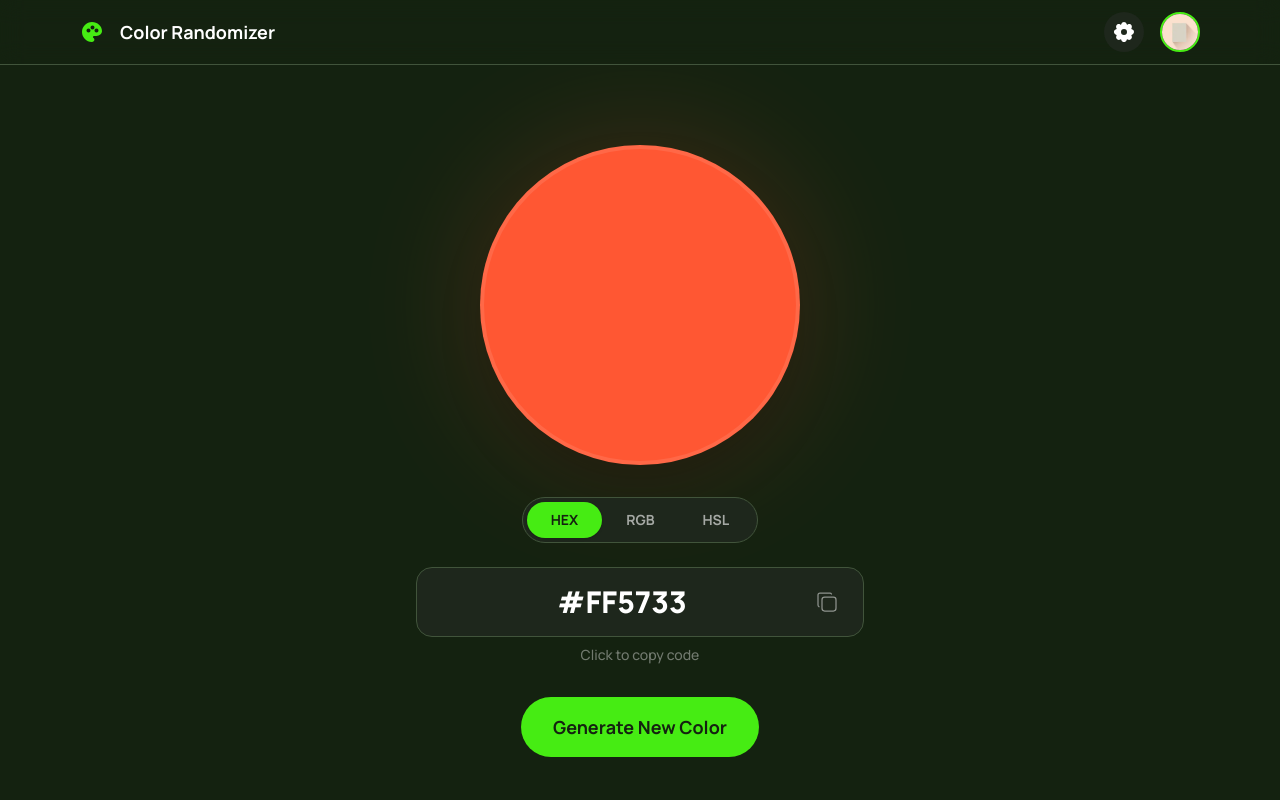
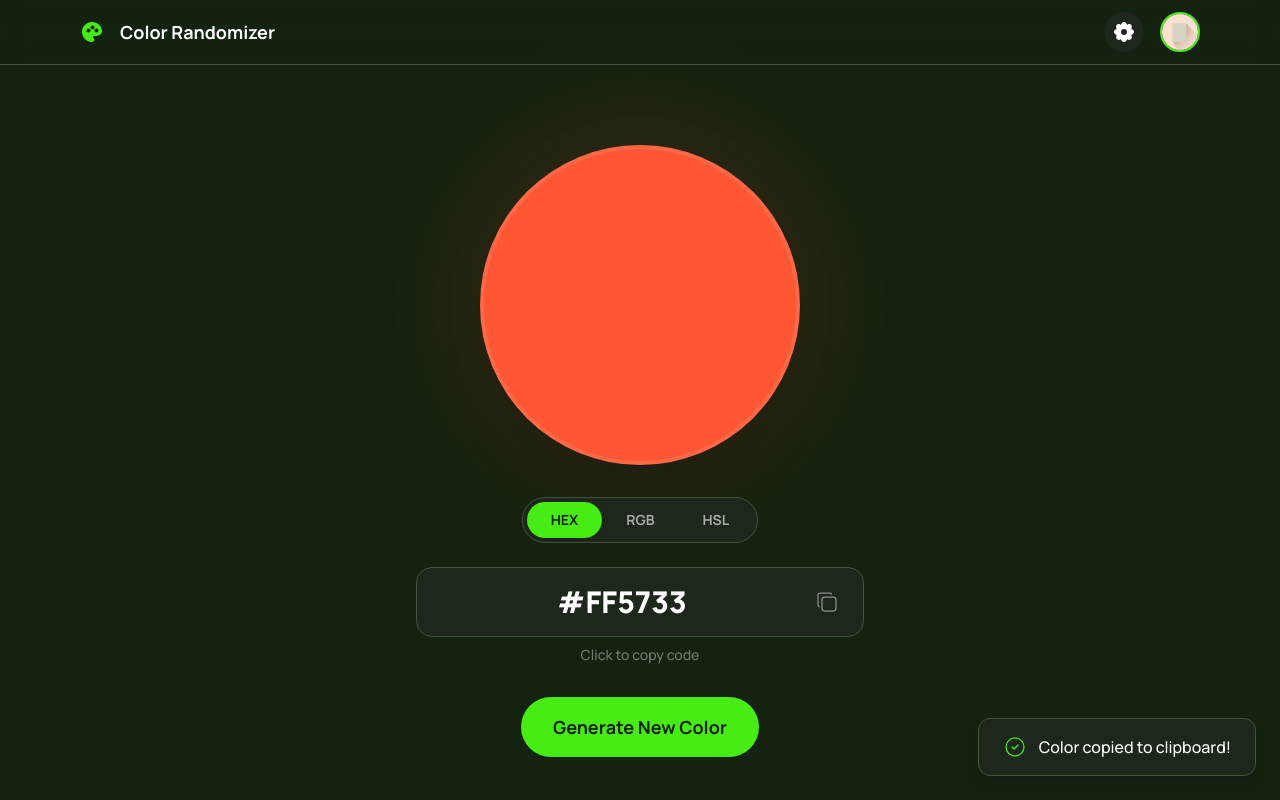
Before and after one commit to juanfeoru/color-randomizer, a React (Vite) app: page / in a window 1280 px wide. Both pictures are taken after a click on the button 827 px from the left and 602 px from the top of the page. Shown: the top 800 px of the page. Built offline with nearby package versions, Linux system fonts and the light colour scheme.

Commit message:
feat: Introduce an animated alert component, dynamically display color statistics, and add VS Code Tailwind CSS configurations.

```diff
--- a/src/components/color/ColorPage.jsx
+++ b/src/components/color/ColorPage.jsx
@@ -2,19 +2,13 @@ import { useState } from 'react';
 import ColorHeroSection from './hero/ColorHeroSection';
 import ColorStatsSection from './stats/ColorStatsSection';
 import ColorHistorySection from './history/ColorHistorySection';
-import AlertToast from '../ui/AlertToast';
 import { useColor } from '../../hooks/useColor';
+import Alert from '../ui/Alert';
 
 export default function ColorPage() {
+  const [showCopyAlert, setShowCopyAlert] = useState(false);
   const { color, history, format, setFormat, handleClick, clearHistory } =
     useColor();
-
-  const [showAlert, setShowAlert] = useState(false);
-
-  const handleGenerateColor = () => {
-    handleClick();
-    setShowAlert(true);
-  };
 
   return (
     <div className='w-full flex flex-col items-center gap-8'>
@@ -22,14 +16,15 @@ export default function ColorPage() {
         color={color}
         format={format}
         setFormat={setFormat}
-        onClick={handleGenerateColor}
+        onClick={handleClick}
+        onCopy={() => setShowCopyAlert(true)}
       />
 
-      <ColorStatsSection />
+      <ColorStatsSection color={color} />
 
       <ColorHistorySection history={history} clearHistory={clearHistory} />
 
-      {showAlert && <AlertToast onClose={() => setShowAlert(false)} />}
+      {showCopyAlert && <Alert onClose={() => setShowCopyAlert(false)} />}
     </div>
   );
 }
--- a/src/components/color/hero/ColorCodeDisplay.jsx
+++ b/src/components/color/hero/ColorCodeDisplay.jsx
@@ -1,7 +1,7 @@
 import { hexToRgb, rgbToHsl } from '../../utils/colorUtils';
 import { copyToClipboard } from '../../utils/copyToClipboard';
 
-export default function ColorCodeDisplay({ color, format }) {
+export default function ColorCodeDisplay({ color, format, onCopy }) {
   let displayed;
 
   if (format === 'hex') {
@@ -19,11 +19,16 @@ export default function ColorCodeDisplay({ color, format }) {
     displayed = `hsl(${hsl.h}, ${hsl.s}%, ${hsl.l}%)`;
   }
 
+  const handleCopy = () => {
+    copyToClipboard(displayed);
+    onCopy();
+  };
+
   return (
     <div className='flex flex-col items-center gap-2 w-full'>
       <div
         className='flex items-center justify-between gap-3 bg-surface-dark px-6 py-4 rounded-2xl border border-border-dark hover:border-primary/50 transition-colors group cursor-pointer w-full'
-        onClick={() => copyToClipboard(displayed)}
+        onClick={handleCopy}
       >
         <h1 className='text-3xl font-black uppercase text-center w-full'>
           {displayed}
@@ -37,10 +42,10 @@ export default function ColorCodeDisplay({ color, format }) {
             viewBox='0 0 24 24'
             fill='none'
             stroke='currentColor'
-            stroke-width='1.25'
-            stroke-linecap='round'
-            stroke-linejoin='round'
-            class='icon icon-tabler icons-tabler-outline icon-tabler-copy'
+            strokeWidth='1.25'
+            strokeLinecap='round'
+            strokeLinejoin='round'
+            className='icon icon-tabler icons-tabler-outline icon-tabler-copy'
           >
             <path stroke='none' d='M0 0h24v24H0z' fill='none' />
             <path d='M7 9.667a2.667 2.667 0 0 1 2.667 -2.667h8.666a2.667 2.667 0 0 1 2.667 2.667v8.666a2.667 2.667 0 0 1 -2.667 2.667h-8.666a2.667 2.667 0 0 1 -2.667 -2.667l0 -8.666' />
--- a/src/components/color/hero/ColorHeroSection.jsx
+++ b/src/components/color/hero/ColorHeroSection.jsx
@@ -8,6 +8,7 @@ export default function ColorHeroSection({
   format,
   setFormat,
   onClick,
+  onCopy,
 }) {
   return (
     <section className='w-full flex flex-col items-center justify-center gap-8 py-8 md:py-12'>
@@ -15,7 +16,7 @@ export default function ColorHeroSection({
 
       <div className='flex flex-col items-center gap-6 z-10 w-full max-w-md'>
         <ColorFormatSelector format={format} setFormat={setFormat} />
-        <ColorCodeDisplay color={color} format={format} />
+        <ColorCodeDisplay color={color} format={format} onCopy={onCopy} />
         <GenerateButton onClick={onClick} />
       </div>
     </section>
--- /dev/null
+++ b/src/components/ui/Alert.jsx
@@ -0,0 +1,47 @@
+import React, { useEffect, useState } from 'react';
+
+export default function Alert({ message, onClose, duration = 3000 }) {
+  const [closing, setClosing] = useState(false);
+
+  useEffect(() => {
+    // Dispara el slide-down antes de remover el alert
+    const timer = setTimeout(() => {
+      setClosing(true); // inicia animación de salida
+      setTimeout(() => {
+        if (onClose) onClose(); // elimina el alert después de la animación
+      }, 300); // duración del slide-down
+    }, duration);
+
+    return () => clearTimeout(timer);
+  }, [duration, onClose]);
+
+  return (
+    <div
+      className={`fixed bottom-6 right-6 z-50 ${
+        closing ? 'animate-slide-down' : 'animate-slide-up'
+      }`}
+    >
+      <div className='flex items-center gap-3 bg-surface-dark border border-border-dark text-white px-6 py-4 rounded-xl shadow-lg'>
+        <svg
+          xmlns='http://www.w3.org/2000/svg'
+          width='24'
+          height='24'
+          viewBox='0 0 24 24'
+          fill='none'
+          stroke='currentColor'
+          strokeWidth='1.25'
+          strokeLinecap='round'
+          strokeLinejoin='round'
+          className='icon icon-tabler icons-tabler-outline icon-tabler-circle-check text-primary'
+        >
+          <path stroke='none' d='M0 0h24v24H0z' fill='none' />
+          <path d='M3 12a9 9 0 1 0 18 0a9 9 0 1 0 -18 0' />
+          <path d='M9 12l2 2l4 -4' />
+        </svg>
+        <span className='font-medium text-sm md:text-base'>
+          {message || 'Color copied to clipboard!'}
+        </span>
+      </div>
+    </div>
+  );
+}
```
